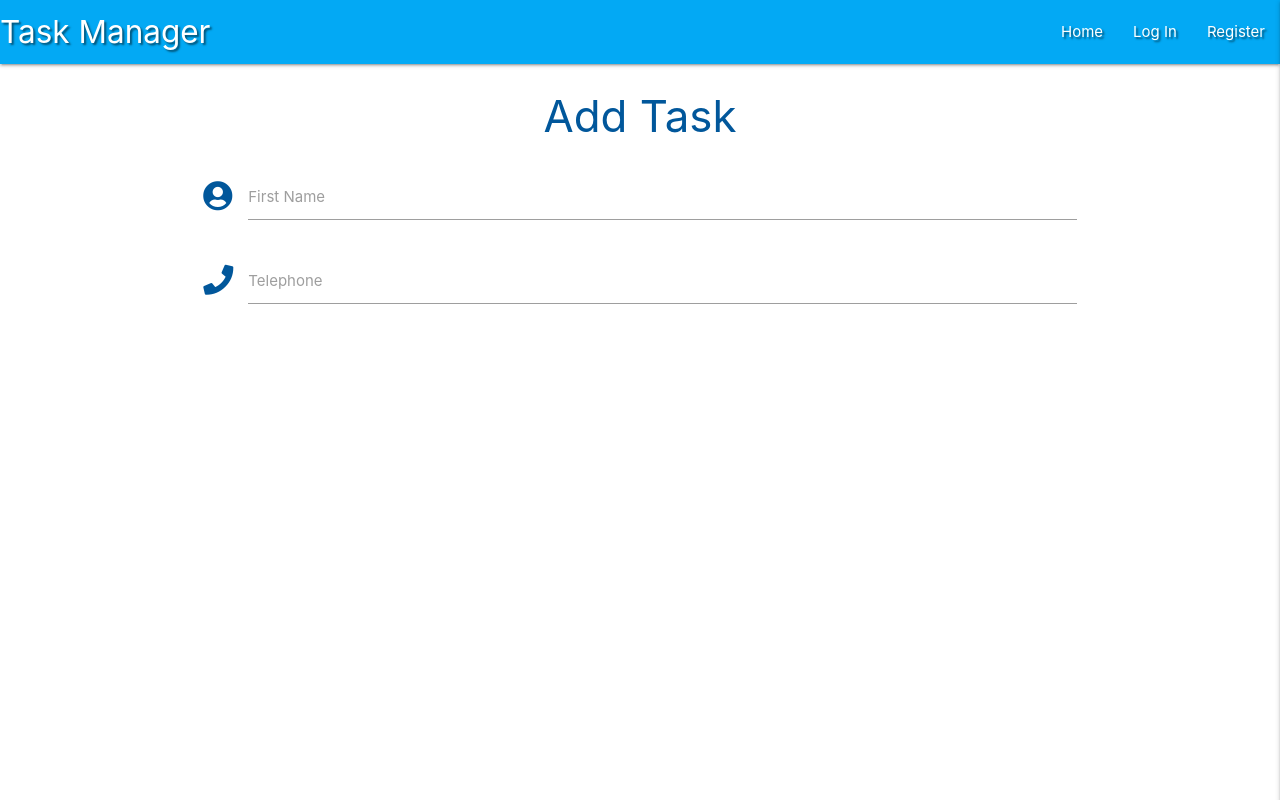
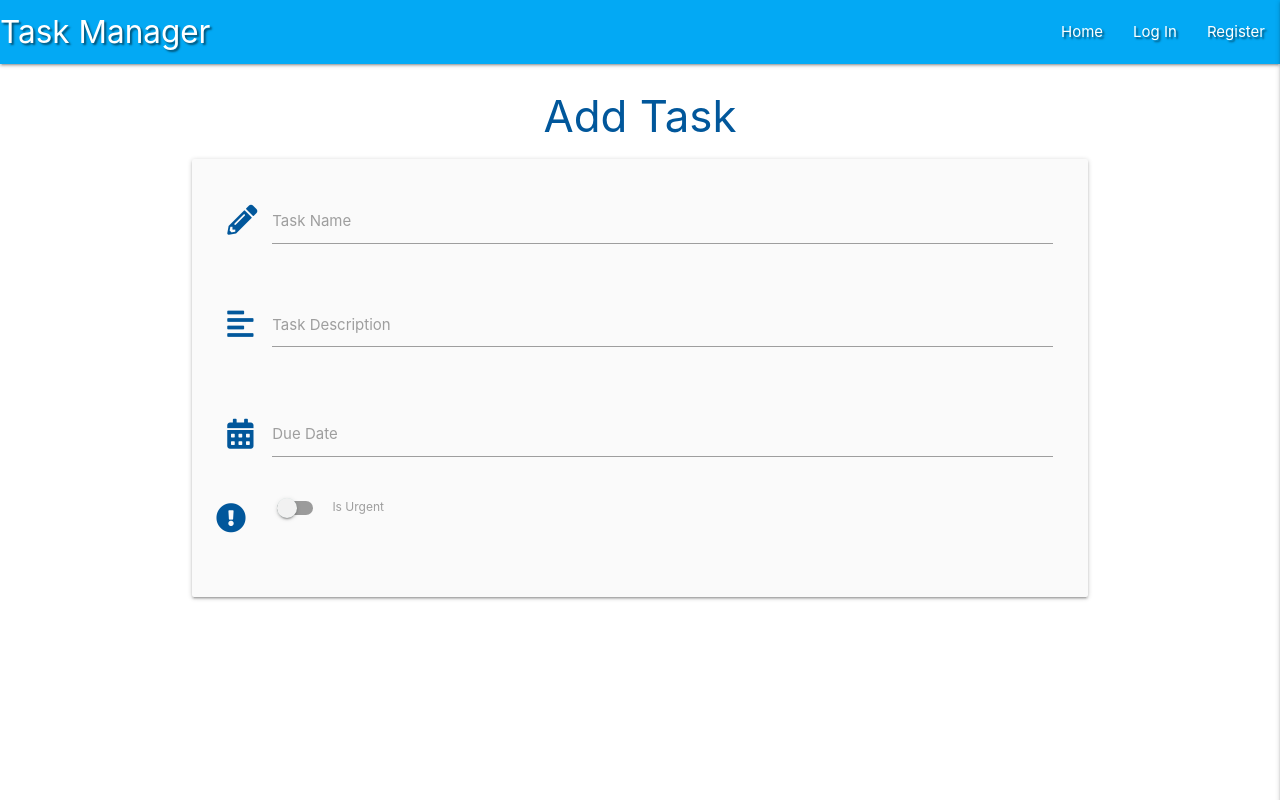
Before and after one commit to Peristratus/flask-task-manager-project, a Flask app: page /add_task in a window 1280 px wide. Run offline with Flask 2, Linux system fonts and the light colour scheme; some libraries are stand-ins or nearby versions.

Commit message:
Added the code for task form input fields

```diff
--- a/static/js/script.js
+++ b/static/js/script.js
@@ -2,4 +2,12 @@
     $('.sidenav').sidenav({edge: "right"});
     $('.collapsible').collapsible();
     $('.tooltipped').tooltip();
+    $('.datepicker').datepicker({
+        format: "dd mmmm, yyyy",
+        yearRange: 3,
+        showClearBtn: true,
+        i18n: {
+            done: "Select"
+        }
+    });
   });
--- a/templates/add_task.html
+++ b/templates/add_task.html
@@ -3,18 +3,40 @@
 
 <h3 class="light-blue-text text-darken-4 center-align">Add Task</h3>
 
-    <div class="row">
+    <div class="row card-panel grey lighten-5">
         <form class="col s12" method="POST" action="">
             <div class="row">
                 <div class="input-field col s12">
-                    <i class="fas fa-user-circle prefix light-blue-text text-darken-4"></i>
-                    <input id="icon_prefix" type="text" class="validate">
-                    <label for="icon_prefix">First Name</label>
+                    <i class="fas fa-pencil-alt prefix light-blue-text text-darken-4"></i>
+                    <input id="task_name"  name= "task_name" minlength="5" maxlength="50"
+                            type="text" class="validate" required>
+                    <label for="task_name">Task Name</label>
                 </div>
+            </div>
+            <div class="row">
                 <div class="input-field col s12">
-                    <i class="fas fa-phone prefix light-blue-text text-darken-4"></i>
-                    <input id="icon_telephone" type="tel" class="validate">
-                    <label for="icon_telephone">Telephone</label>
+                    <i class="fas fa-align-left prefix light-blue-text text-darken-4"></i>
+                    <textarea id="text_description"  name= "task_description" minlength="5"
+                    maxlength="200" class="materialize-textarea" required></textarea>
+                    <label for="text_description">Task Description</label>
+                </div>
+            </div>
+            <div class="row">
+                <div class="input-field col s12">
+                    <i class="fas fa-calendar-alt prefix light-blue-text text-darken-4"></i>
+                    <input id="due_date"  name= "due_date" type="text"  class="datepicker validate" required>
+                    <label for="due_date">Due Date</label>
+                </div>
+            <div class="row">
+               <div class="input-field col s12">
+                   <div class="switch">
+                       <i class="fas fa-exclamation-circle -left prefix light-blue-text text-darken-4"></i>
+                       <label for ="is_urgent">
+                            <input type="checkbox" id="is_urgent" name="is_urgent">
+                            <span class="lever"></span>
+                            Is Urgent
+                       </label>
+                    </div>
                 </div>
             </div>
         </form>
```
